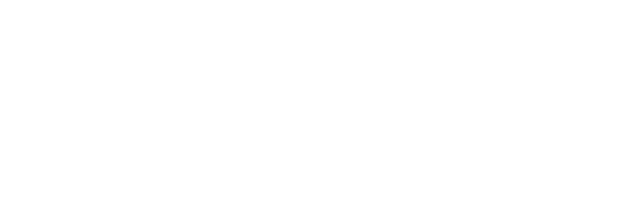
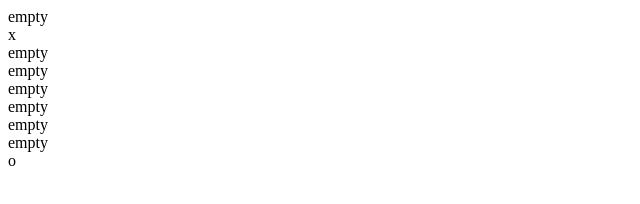
Before and after one commit to enoripl/tic-tac-toe, a plain HTML site: page index.html in a window 1280 px wide. Shown: the whole page, without its empty margins (0-640 px from the left). Drawn offline with Linux system fonts and the light colour scheme.

Commit message:
displaying board

```diff
--- a/index.html
+++ b/index.html
@@ -7,6 +7,7 @@
     <title>Tic-Tac-Toe!</title>
 </head>
 <body>
-
+    <div id="boardContainer"></div>
+    <script src="script.js" defer></script>
 </body>
 </html>
--- a/script.js
+++ b/script.js
@@ -18,16 +18,40 @@ const createPlayer = (playerName, playerMark) => {
 const gameFlow = (()=> {
     const addMark = (player, position) => {
         if (gameBoard.marks[position] == 'empty') {
-        gameBoard.marks.splice(position, 0, `${player.mark}`)
+        gameBoard.marks.splice(position, 1, `${player.mark}`)
     } else {console.log('Place is taken')};
+    displayController.updateBoard();
 }
     return {
         addMark
     }
 })();
 
+const displayController = (() => {
+    const newBoard = () => {
+        for (let i = 0; i < 9; i++) {
+            const boardContainer = document.querySelector('#boardContainer')
+            const divs = document.createElement('div');
+            divs.classList.add('box')
+            divs.setAttribute('id', `box${[i+1]}`)
+            boardContainer.appendChild(divs)
+        }
+    };
+    const updateBoard = () => {
+        const boxes = document.querySelectorAll(".box")
+        for (let i = 0; i < 9; i++) {
+            boxes[i].innerText = `${gameBoard.marks[i]}`
+        }
+    }
+    return {
+        newBoard,
+        updateBoard
+    };
+})();
+
 const jerzy = createPlayer('Jerzy', 'x')
-gameFlow.addMark(jerzy, 4)
+displayController.newBoard();
+gameFlow.addMark(jerzy, 1)
 const tomek = createPlayer('Tomek', 'o')
-gameFlow.addMark(tomek, 1)
+gameFlow.addMark(tomek, 8)
 console.log(gameBoard.marks)
```
